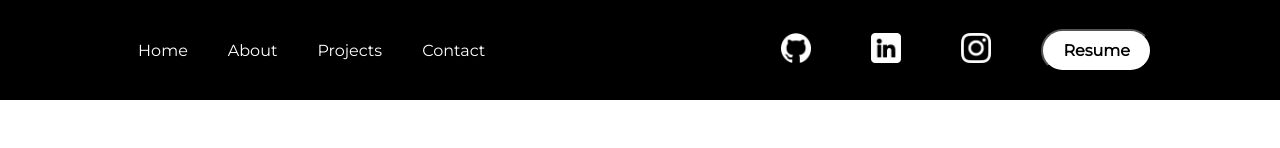
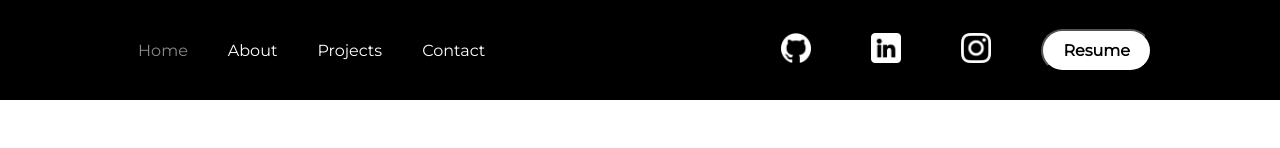
Before and after one commit to d-username/Portfolio-Website, a React (Create React App) app: page / in a window 1280 px wide. In both pictures the pointer is over the item 162 px from the left and 50 px from the top of the page. Shown: the top 148 px of the page. Built offline with nearby package versions, Linux system fonts and the light colour scheme.

Commit message:
added hover on navbar

```diff
--- a/src/components/navbar.css
+++ b/src/components/navbar.css
@@ -28,8 +28,14 @@ font-family: 'Montserrat', sans-serif; */
     display: flex;
 }
 
-#navbar-pages * {
+#navbar-pages li {
     color: #FFFFFF;
+    transition: 0.3s;
+}
+
+
+#navbar-pages li:hover {
+    color: #888888;
 }
 
 #navbar-follow {
@@ -43,6 +49,11 @@ font-family: 'Montserrat', sans-serif; */
 
 .navbar-icon{
     width: 30px;
+    transition: 0.3s;
+}
+
+.navbar-icon:hover {
+    opacity: 0.5;
 }
 
 #button-resume{
@@ -51,6 +62,12 @@ font-family: 'Montserrat', sans-serif; */
     font-weight: bold;
     border-radius: 50px;
     padding: 10px;
+    transition: 0.3s;
+    cursor: pointer;
+}
+
+#button-resume:hover {
+    background-color: #888888;;
 }
 
 #button-resume * {
```
